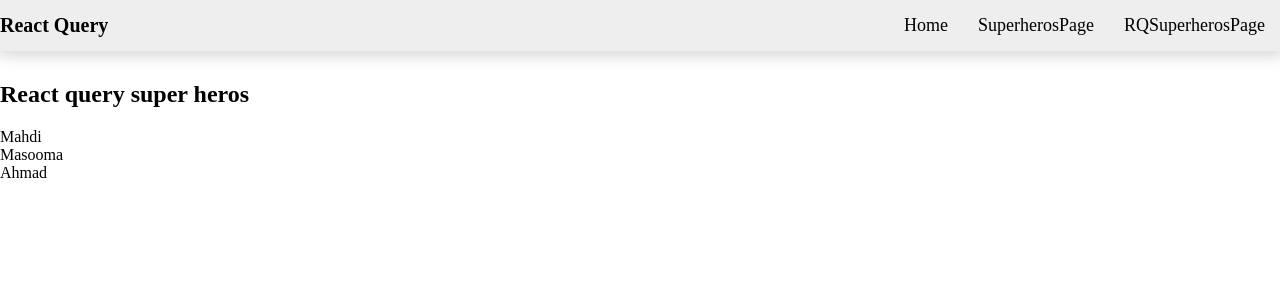
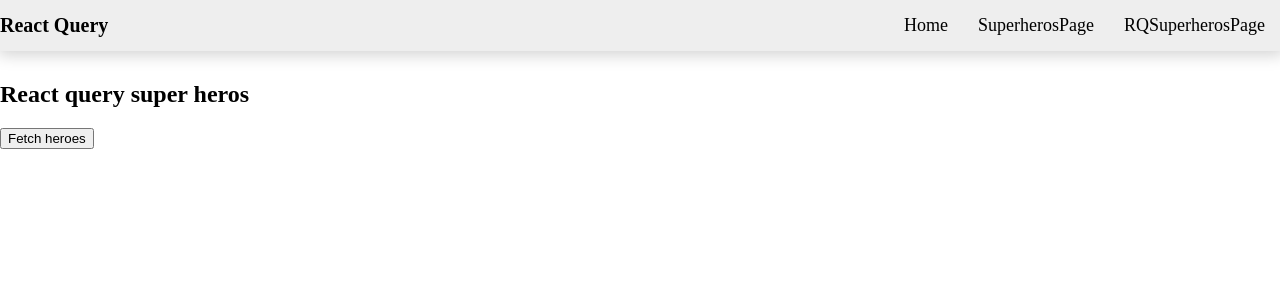
Before and after one commit to mahdihassani12/react-query, a React (Create React App) app: page /RQSuperherosPage in a window 1280 px wide. Shown: the top 300 px of the page. Built offline with nearby package versions, Linux system fonts and the light colour scheme; data requests are answered from the project's data file.

Commit message:
use query on click event

```diff
--- a/src/components/RQSuperheros.js
+++ b/src/components/RQSuperheros.js
@@ -7,7 +7,7 @@ import axios from "axios";
 
 function RQSuperherosPage() {
 
-    const  {isLoading, data, isError, error} = useQuery('superHeros', fetchSuperHeros);
+    const  {isLoading, data, isError, error, refetch} = useQuery('superHeros', fetchSuperHeros, { enabled: false });
 
     /*
     * If the user wants to change the cache time for query { cacheTime: milliseconds }
@@ -30,6 +30,7 @@ function RQSuperherosPage() {
     return (
         <>
             <h2>React query super heros</h2>
+            <button onClick={refetch} >Fetch heroes</button>
             {
                 data?.data.map(hero => {
                     return <div key={hero.id}>{hero.name}</div>
```
